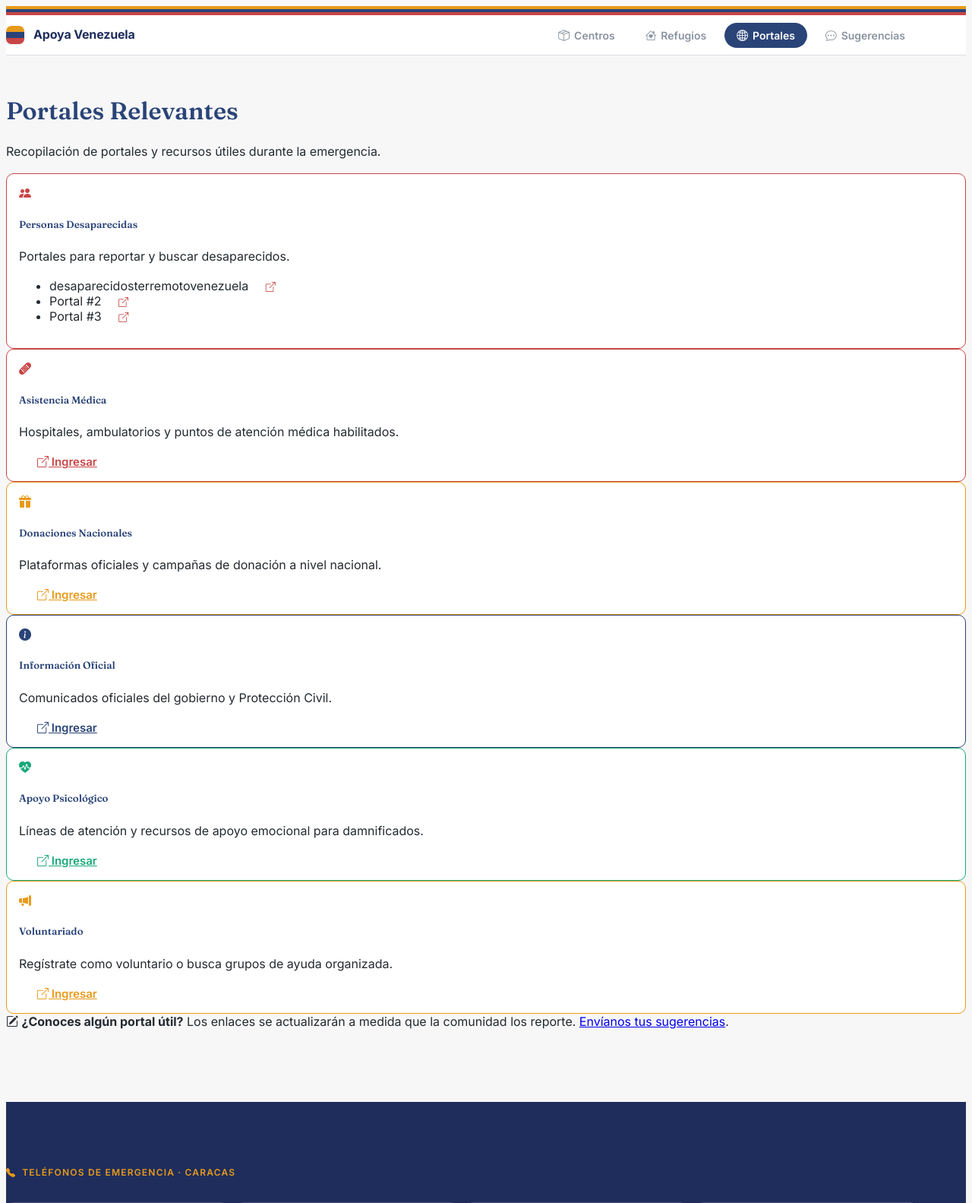
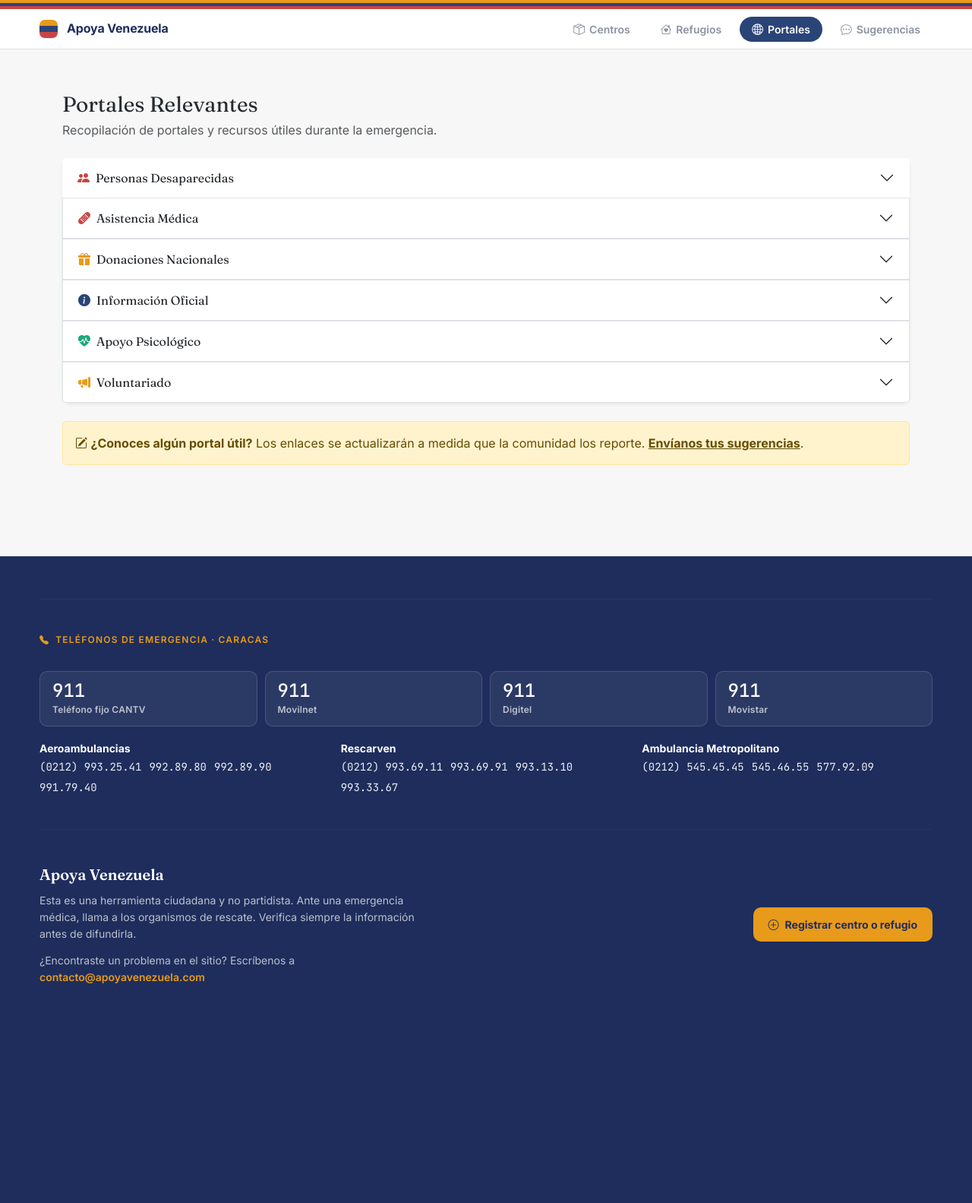
Before and after one commit to FawziL/acopio, a PHP site: page /views/portales.php in a window 1280 px wide. Shown: the top 1583 px of the page at 76% size. After the commit the page ends 1294 px from the top, so only its background shows below. Run offline with PHP 8.4, Linux system fonts and the light colour scheme.

Commit message:
feat(portales): adding a dropdown style cards from portales

```diff
--- a/views/portales.php
+++ b/views/portales.php
@@ -6,6 +6,7 @@
     <meta name="viewport" content="width=device-width, initial-scale=1.0">
     <title>Portales - Apoya Venezuela</title>
     <?php require_once __DIR__ . '/partials/head.php'; ?>
+    <link href="https://cdn.jsdelivr.net/npm/bootstrap@5.3.3/dist/css/bootstrap.min.css" rel="stylesheet">
     <link rel="stylesheet" href="https://cdn.jsdelivr.net/npm/bootstrap-icons@1.11.3/font/bootstrap-icons.min.css">
     <link rel="stylesheet" href="/assets/css/styles.css">
 </head>
@@ -13,21 +14,24 @@
     <?php $activeNav = 'portales'; ?>
     <?php require_once __DIR__ . '/partials/navbar.php'; ?>
 
-    <main class="av-main">
-        <div class="container py-4">
+    <main class="av-main d-flex flex-column">
+        <div class="container py-4 flex-grow-1 d-flex flex-column">
         <h1 class="h3 mb-1">Portales Relevantes</h1>
         <p class="text-muted mb-4">Recopilación de portales y recursos útiles durante la emergencia.</p>
 
-        <div class="row g-4">
+        <div class="card shadow-sm border-0 flex-grow-1 mb-4">
+            <div class="card-body p-0">
+                <div class="accordion" id="accordionPortales">
 
-            <div class="col-12 col-md-6 col-lg-4">
-                <div class="card h-100 shadow-sm border-av-red">
-                    <div class="card-body py-4">
-                        <div class="text-center">
-                            <i class="bi bi-people-fill display-3 text-av-red"></i>
-                            <h5 class="card-title mt-3">Personas Desaparecidas</h5>
-                            <p class="card-text small text-muted mb-3">Portales para reportar y buscar desaparecidos.</p>
-                        </div>
+                    <div class="accordion-item border-0">
+                        <h2 class="accordion-header">
+                            <button class="accordion-button collapsed" type="button" data-bs-toggle="collapse" data-bs-target="#collapseDesaparecidas">
+                                <i class="bi bi-people-fill text-av-red me-2"></i> Personas Desaparecidas
+                            </button>
+                        </h2>
+                        <div id="collapseDesaparecidas" class="accordion-collapse collapse">
+                            <div class="accordion-body">
+                                <p class="text-muted small mb-3">Portales para reportar y buscar desaparecidos.</p>
                                 <ul class="list-group list-group-flush">
                                     <li class="list-group-item d-flex justify-content-between align-items-center px-0">
                                         <span class="small">desaparecidosterremotovenezuela</span>
@@ -52,12 +56,15 @@
                         </div>
                     </div>
 
-            <div class="col-12 col-md-6 col-lg-4">
-                <div class="card h-100 shadow-sm border-av-red">
-                    <div class="card-body text-center py-4">
-                        <i class="bi bi-bandaid-fill display-3 text-av-red"></i>
-                        <h5 class="card-title mt-3">Asistencia Médica</h5>
-                        <p class="card-text small text-muted">Hospitales, ambulatorios y puntos de atención médica habilitados.</p>
+                    <div class="accordion-item border-top">
+                        <h2 class="accordion-header">
+                            <button class="accordion-button collapsed" type="button" data-bs-toggle="collapse" data-bs-target="#collapseAsistencia">
+                                <i class="bi bi-bandaid-fill text-av-red me-2"></i> Asistencia Médica
+                            </button>
+                        </h2>
+                        <div id="collapseAsistencia" class="accordion-collapse collapse">
+                            <div class="accordion-body">
+                                <p class="text-muted small mb-3">Hospitales, ambulatorios y puntos de atención médica habilitados.</p>
                                 <a href="#" class="btn btn-av-outline-red" target="_blank" rel="noopener">
                                     <i class="bi bi-box-arrow-up-right"></i> Ingresar
                                 </a>
@@ -65,12 +72,15 @@
                         </div>
                     </div>
 
-            <div class="col-12 col-md-6 col-lg-4">
-                <div class="card h-100 shadow-sm border-av-yellow">
-                    <div class="card-body text-center py-4">
-                        <i class="bi bi-gift-fill display-3 text-av-yellow"></i>
-                        <h5 class="card-title mt-3">Donaciones Nacionales</h5>
-                        <p class="card-text small text-muted">Plataformas oficiales y campañas de donación a nivel nacional.</p>
+                    <div class="accordion-item border-top">
+                        <h2 class="accordion-header">
+                            <button class="accordion-button collapsed" type="button" data-bs-toggle="collapse" data-bs-target="#collapseDonaciones">
+                                <i class="bi bi-gift-fill text-av-yellow me-2"></i> Donaciones Nacionales
+                            </button>
+                        </h2>
+                        <div id="collapseDonaciones" class="accordion-collapse collapse">
+                            <div class="accordion-body">
+                                <p class="text-muted small mb-3">Plataformas oficiales y campañas de donación a nivel nacional.</p>
                                 <a href="#" class="btn btn-av-outline-yellow" target="_blank" rel="noopener">
                                     <i class="bi bi-box-arrow-up-right"></i> Ingresar
                                 </a>
@@ -78,12 +88,15 @@
                         </div>
                     </div>
 
-            <div class="col-12 col-md-6 col-lg-4">
-                <div class="card h-100 shadow-sm border-av-blue">
-                    <div class="card-body text-center py-4">
-                        <i class="bi bi-info-circle-fill display-3 text-av-blue"></i>
-                        <h5 class="card-title mt-3">Información Oficial</h5>
-                        <p class="card-text small text-muted">Comunicados oficiales del gobierno y Protección Civil.</p>
+                    <div class="accordion-item border-top">
+                        <h2 class="accordion-header">
+                            <button class="accordion-button collapsed" type="button" data-bs-toggle="collapse" data-bs-target="#collapseInfo">
+                                <i class="bi bi-info-circle-fill text-av-blue me-2"></i> Información Oficial
+                            </button>
+                        </h2>
+                        <div id="collapseInfo" class="accordion-collapse collapse">
+                            <div class="accordion-body">
+                                <p class="text-muted small mb-3">Comunicados oficiales del gobierno y Protección Civil.</p>
                                 <a href="#" class="btn btn-av-outline-blue" target="_blank" rel="noopener">
                                     <i class="bi bi-box-arrow-up-right"></i> Ingresar
                                 </a>
@@ -91,12 +104,15 @@
                         </div>
                     </div>
 
-            <div class="col-12 col-md-6 col-lg-4">
-                <div class="card h-100 shadow-sm border-av-green">
-                    <div class="card-body text-center py-4">
-                        <i class="bi bi-heart-pulse-fill display-3 text-av-green"></i>
-                        <h5 class="card-title mt-3">Apoyo Psicológico</h5>
-                        <p class="card-text small text-muted">Líneas de atención y recursos de apoyo emocional para damnificados.</p>
+                    <div class="accordion-item border-top">
+                        <h2 class="accordion-header">
+                            <button class="accordion-button collapsed" type="button" data-bs-toggle="collapse" data-bs-target="#collapseApoyo">
+                                <i class="bi bi-heart-pulse-fill text-av-green me-2"></i> Apoyo Psicológico
+                            </button>
+                        </h2>
+                        <div id="collapseApoyo" class="accordion-collapse collapse">
+                            <div class="accordion-body">
+                                <p class="text-muted small mb-3">Líneas de atención y recursos de apoyo emocional para damnificados.</p>
                                 <a href="#" class="btn btn-av-outline-green" target="_blank" rel="noopener">
                                     <i class="bi bi-box-arrow-up-right"></i> Ingresar
                                 </a>
@@ -104,12 +120,15 @@
                         </div>
                     </div>
 
-            <div class="col-12 col-md-6 col-lg-4">
-                <div class="card h-100 shadow-sm border-av-yellow">
-                    <div class="card-body text-center py-4">
-                        <i class="bi bi-megaphone-fill display-3 text-av-yellow"></i>
-                        <h5 class="card-title mt-3">Voluntariado</h5>
-                        <p class="card-text small text-muted">Regístrate como voluntario o busca grupos de ayuda organizada.</p>
+                    <div class="accordion-item border-top">
+                        <h2 class="accordion-header">
+                            <button class="accordion-button collapsed" type="button" data-bs-toggle="collapse" data-bs-target="#collapseVoluntariado">
+                                <i class="bi bi-megaphone-fill text-av-yellow me-2"></i> Voluntariado
+                            </button>
+                        </h2>
+                        <div id="collapseVoluntariado" class="accordion-collapse collapse">
+                            <div class="accordion-body">
+                                <p class="text-muted small mb-3">Regístrate como voluntario o busca grupos de ayuda organizada.</p>
                                 <a href="#" class="btn btn-av-outline-yellow" target="_blank" rel="noopener">
                                     <i class="bi bi-box-arrow-up-right"></i> Ingresar
                                 </a>
@@ -118,8 +137,10 @@
                     </div>
 
                 </div>
+            </div>
+        </div>
 
-        <div class="alert alert-warning mt-4 mb-0" role="alert">
+        <div class="alert alert-warning mb-0" role="alert">
             <i class="bi bi-pencil-square"></i>
             <strong>¿Conoces algún portal útil?</strong>
             Los enlaces se actualizarán a medida que la comunidad los reporte.
```
Lines whose indentation alone changed are shown as unchanged.
